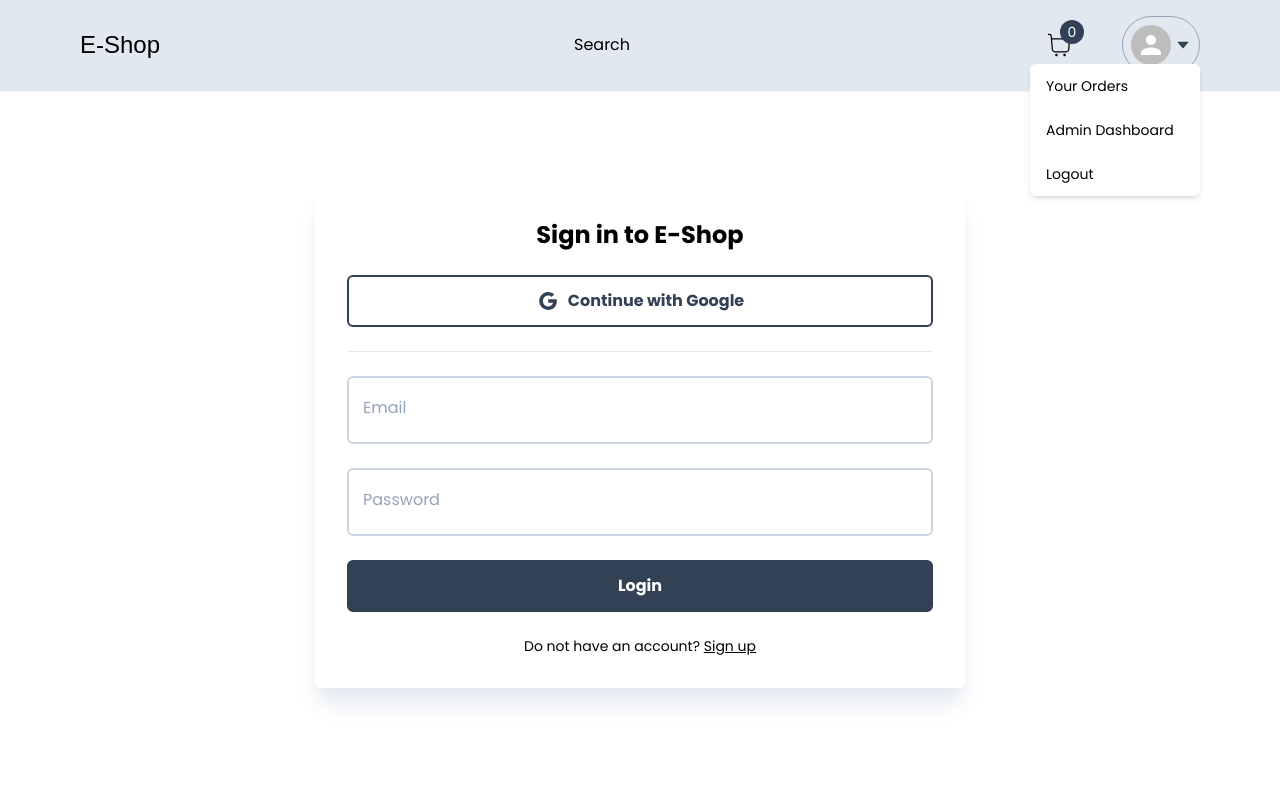
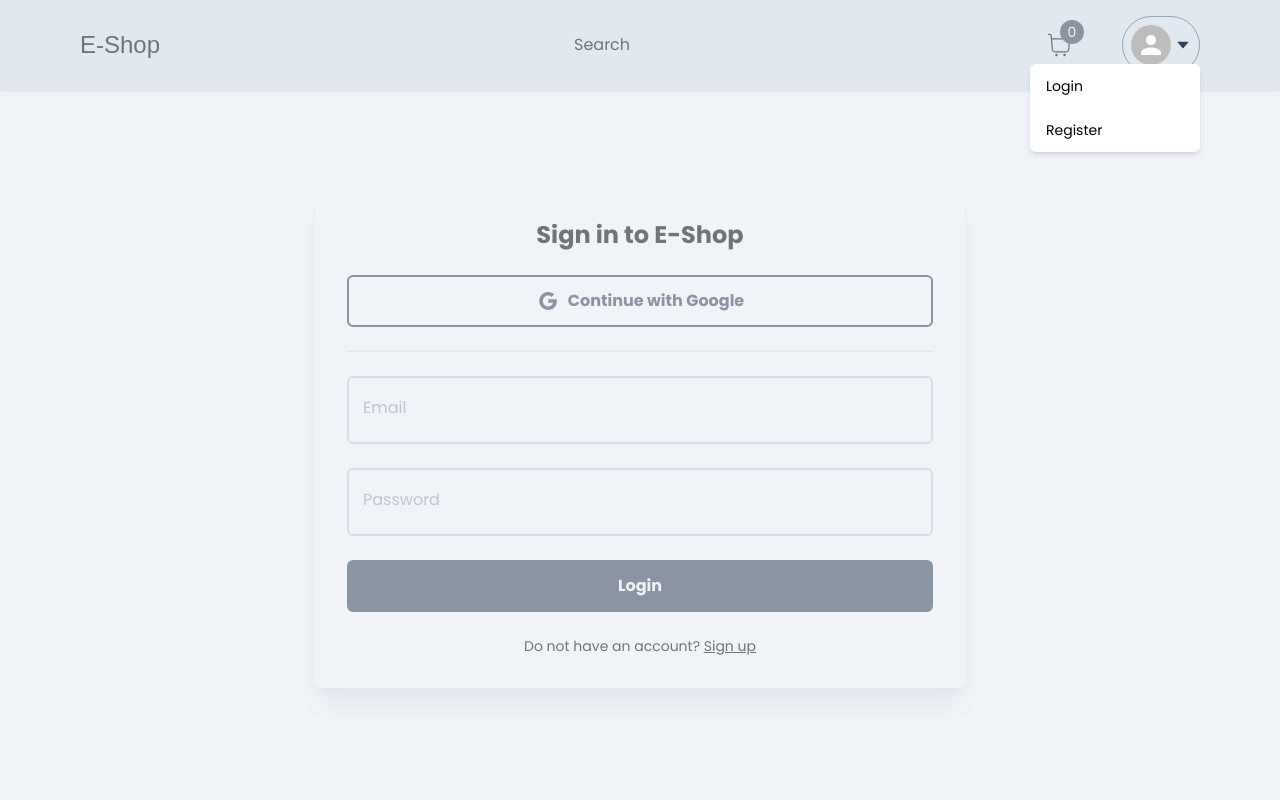
Before and after one commit to javierRguez/e-shop, a Next.js app: page /login in a window 1280 px wide. Both pictures are taken after a click on the element 1161 px from the left and 45 px from the top of the page. Shown: the top 800 px of the page. Built offline with nearby package versions, Linux system fonts and the light colour scheme; no server answers; a web font is replaced by a local one.

Commit message:
get current user

```diff
--- /dev/null
+++ b/actions/getCurrentUser.tsx
@@ -0,0 +1,35 @@
+import { authOptions } from '@/pages/api/auth/[...nextauth]';
+import { getServerSession } from 'next-auth';
+import prisma from '@/libs/prismadb';
+
+export async function getSession() {
+  return await getServerSession(authOptions);
+}
+
+export async function getCurrentUser() {
+  try {
+    const session = await getSession();
+    if (session?.user?.email == null) {
+      return null;
+    }
+
+    const currentUser = await prisma.user.findUnique({
+      where: {
+        email: session.user.email,
+      },
+    });
+
+    if (currentUser == null) {
+      return null;
+    }
+
+    return {
+      ...currentUser,
+      createdAt: currentUser.createdAt.toISOString(),
+      updatedAt: currentUser.updatedAt.toISOString(),
+      emailVerified: currentUser.emailVerified?.toString() != null || null,
+    };
+  } catch (error: any) {
+    return null;
+  }
+}
--- /dev/null
+++ b/app/components/nav/BackBrop.tsx
@@ -0,0 +1,21 @@
+interface BackDropProps {
+  onClick: () => void;
+}
+
+const BackDrop: React.FC<BackDropProps> = ({ onClick }) => {
+  return (
+    <div
+      onClick={onClick}
+      className='fixed
+  left-0
+  top-0
+  z-20
+  h-screen
+  w-screen
+  bg-slate-200
+  opacity-50'
+    ></div>
+  );
+};
+
+export default BackDrop;
--- a/app/components/nav/NavBar.tsx
+++ b/app/components/nav/NavBar.tsx
@@ -3,10 +3,13 @@
 import { Redressed } from 'next/font/google';
 import CartCount from './CartCount';
 import UserMenu from './UserMenu';
+import { getCurrentUser } from '@/actions/getCurrentUser';
 
 const redressed = Redressed({ subsets: ['latin'], weight: ['400'] });
 
-const NavBar = () => {
+const NavBar = async () => {
+  const currentUser = await getCurrentUser();
+  console.log('===>', currentUser);
   return (
     <div className='sticky top-0 z-30 w-full bg-slate-200 shadow-sm'>
       <div className='border-b-[1px] py-4'>
@@ -21,7 +24,7 @@
             <div className='hidden md:block'>Search</div>
             <div className='flex items-center gap-8 md:gap-12'>
               <CartCount />
-              <UserMenu />
+              <UserMenu currentUser={currentUser} />
             </div>
           </div>
         </Container>
--- a/app/components/nav/UserMenu.tsx
+++ b/app/components/nav/UserMenu.tsx
@@ -6,8 +6,14 @@
 import { AiFillCaretDown } from 'react-icons/ai';
 import MenuItem from './MenuItem';
 import { signOut } from 'next-auth/react';
+import BackDrop from './BackBrop';
+import { type SafeUser } from '@/types';
 
-const UserMenu = () => {
+interface UserMenuProps {
+  currentUser: SafeUser;
+}
+
+const UserMenu: React.FC<UserMenuProps> = ({ currentUser }) => {
   const [isOpen, setIsOpen] = useState(false);
   const toggleOpen = useCallback(() => {
     setIsOpen((prev) => !prev);
@@ -49,6 +55,7 @@
         text-sm
         shadow-md'
           >
+            {currentUser != null ? (
               <div>
                 <Link href='/orders'>
                   <MenuItem onClick={toggleOpen}>Your Orders</MenuItem>
@@ -56,6 +63,7 @@
                 <Link href='/admin'>
                   <MenuItem onClick={toggleOpen}>Admin Dashboard</MenuItem>
                 </Link>
+                <hr />
                 <MenuItem
                   onClick={() => {
                     toggleOpen();
@@ -65,9 +73,20 @@
                   Logout
                 </MenuItem>
               </div>
+            ) : (
+              <div>
+                <Link href='/login'>
+                  <MenuItem onClick={toggleOpen}>Login</MenuItem>
+                </Link>
+                <Link href='/register'>
+                  <MenuItem onClick={toggleOpen}>Register</MenuItem>
+                </Link>
               </div>
             )}
           </div>
+        )}
+      </div>
+      {isOpen ? <BackDrop onClick={toggleOpen} /> : null}
     </>
   );
 };
--- a/app/login/LoginForm.tsx
+++ b/app/login/LoginForm.tsx
@@ -7,6 +7,9 @@
 import Button from '../components/Button';
 import Link from 'next/link';
 import { AiOutlineGoogle } from 'react-icons/ai';
+import { signIn } from 'next-auth/react';
+import { useRouter } from 'next/navigation';
+import toast from 'react-hot-toast';
 
 const LoginForm = () => {
   const [isLoading, setIsLoading] = useState(false);
@@ -17,10 +20,27 @@
   } = useForm<FieldValues>({
     defaultValues: { email: '', password: '' },
   });
+  const router = useRouter();
 
   const onSubmit: SubmitHandler<FieldValues> = (data) => {
     setIsLoading(true);
-    console.log(data);
+    signIn('credentials', {
+      ...data,
+      redirect: false,
+    })
+      .then((callback) => {
+        setIsLoading(false);
+        if (callback?.ok != null) {
+          router.push('/cart');
+          router.refresh();
+          toast.success('Logged In');
+        }
+
+        if (callback?.error != null) {
+          toast.error(callback.error);
+        }
+      })
+      .catch(() => toast.error('Something went wrong'));
   };
 
   return (
--- a/pages/api/auth/[...nextauth].ts
+++ b/pages/api/auth/[...nextauth].ts
@@ -1,11 +1,11 @@
-import NextAuth from 'next-auth';
+import NextAuth, { type AuthOptions } from 'next-auth';
 import GoogleProvider from 'next-auth/providers/google';
 import CredentialsProvider from 'next-auth/providers/credentials';
 import { PrismaAdapter } from '@auth/prisma-adapter';
 import prisma from '@/libs/prismadb';
 import bcrypt from 'bcrypt';
 
-export default NextAuth({
+export const authOptions: AuthOptions = {
   adapter: PrismaAdapter(prisma),
   providers: [
     GoogleProvider({
@@ -60,4 +60,6 @@
     strategy: 'jwt',
   },
   secret: process.env.NEXTAUTH_SECRET,
-});
+};
+
+export default NextAuth(authOptions);
--- /dev/null
+++ b/types/index.ts
@@ -0,0 +1,10 @@
+import { type User } from '@prisma/client';
+
+export type SafeUser = Omit<
+  User,
+  'createdAt' | 'updatedAt' | 'emailVerified'
+> & {
+  createdAt: string;
+  updatedAt: string;
+  emailVerified: string;
+};
```
Also changed, not shown: 1 other file (tests, documents, lock files or other folders). Lines whose indentation alone changed are shown as unchanged.
